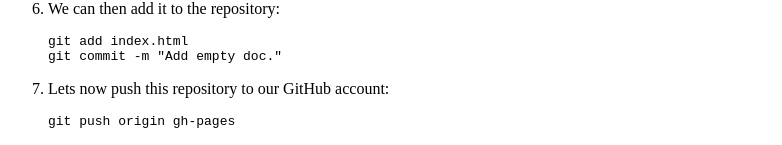
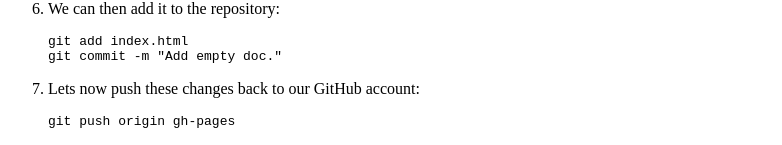
Before and after one commit to tobie/specs-on-github, a plain HTML site: page index.html in a window 1280 px wide. Shown: the part 508-653 px from the top of the page, without its empty margins (0-782 px from the left). Drawn offline with Linux system fonts and the light colour scheme.

Commit message:
Wording.

```diff
--- a/index.html
+++ b/index.html
@@ -51,7 +51,7 @@ git checkout gh-pages</code></pre>
 git commit -m "Add empty doc."</code></pre>
         </li>
         <li>
-          <p>Lets now push this repository to our GitHub account:</p>
+          <p>Lets now push these changes back to our GitHub account:</p>
           <pre class="highlight lang-bsh"><code>git push origin gh-pages</code></pre>
         </li>
         <li>
```
